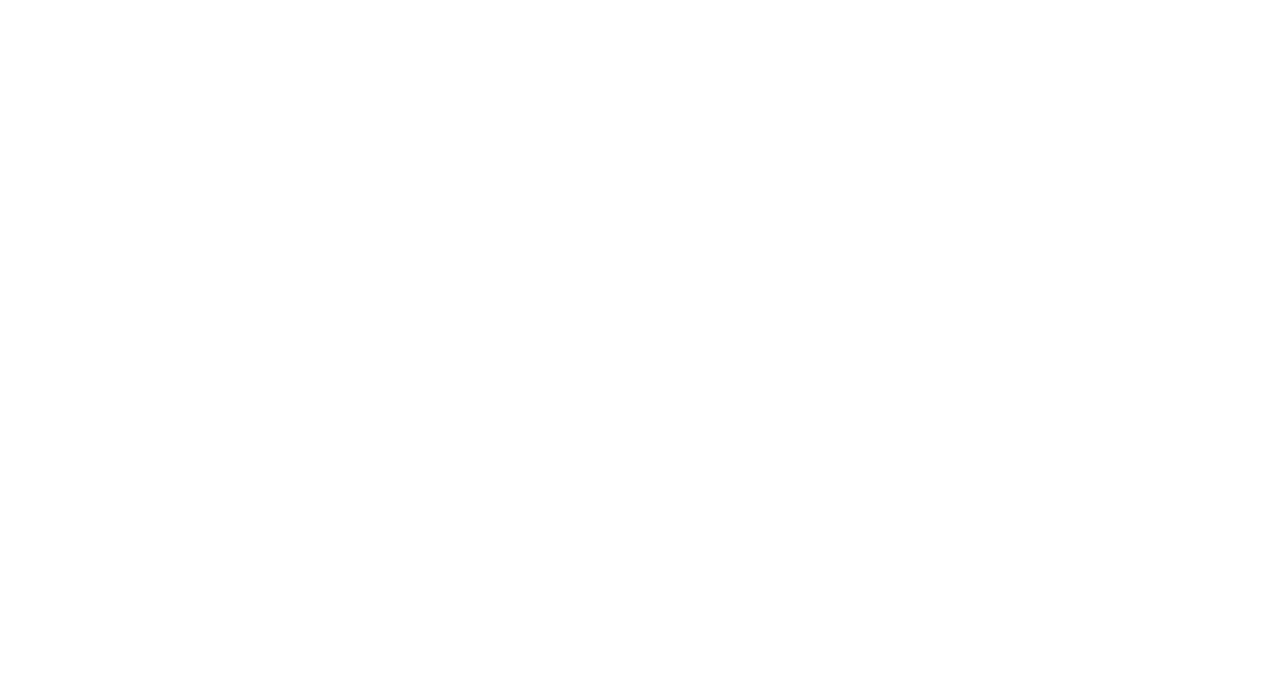
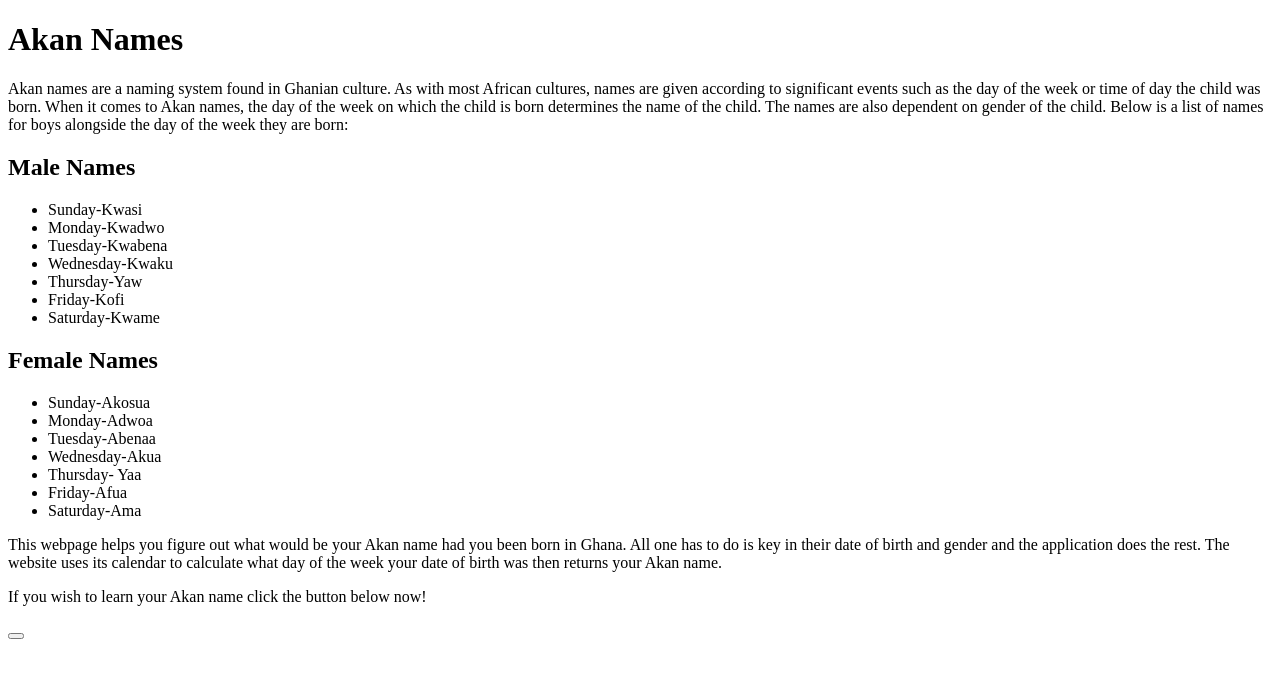
Before and after one commit to MartinKinyuka/Akan-Names, a plain HTML site: page index.html in a window 1280 px wide. Drawn offline with Linux system fonts and the light colour scheme.

Commit message:
html page details added

```diff
--- a/index.html
+++ b/index.html
@@ -8,7 +8,31 @@
   <link rel="stylesheet" type="text/css" href="index.css">
 </head>
 <body>
-
+  <h1>Akan Names</h1>
+  <p>Akan names are a naming system found in Ghanian culture. As with most African cultures, names are given according to significant events such as the day of the week or time of day the child was born. When it comes to Akan names, the day of the week on which the child is born determines the name of the child. The names are also dependent on gender of the child. Below is a list of names for boys alongside the day of the week they are born:</p>
+  <h2> Male Names</h2>
+  <ul>
+    <li>Sunday-Kwasi</li>
+    <li>Monday-Kwadwo</li>
+    <li>Tuesday-Kwabena</li>
+    <li>Wednesday-Kwaku</li>
+    <li>Thursday-Yaw</li>
+    <li>Friday-Kofi</li>
+    <li>Saturday-Kwame</li>
+  </ul>
+  <h2> Female Names</h2>
+  <ul>
+    <li>Sunday-Akosua</li>
+    <li>Monday-Adwoa</li>
+    <li>Tuesday-Abenaa</li>
+    <li>Wednesday-Akua</li>
+    <li>Thursday- Yaa</li>
+    <li>Friday-Afua</li>
+    <li>Saturday-Ama</li>
+  </ul>
+  <p>This webpage helps you figure out what would be your Akan name had you been born in Ghana. All one has to do is key in their date of birth and gender and the application does the rest. The website uses its calendar to calculate what day of the week your date of birth was then returns your Akan name.</p>
+  <p>If you wish to learn your Akan name click the button below now!</p>
+  <button></button>
 </body>
 <script src="script.js"></script>
 </html>
```
